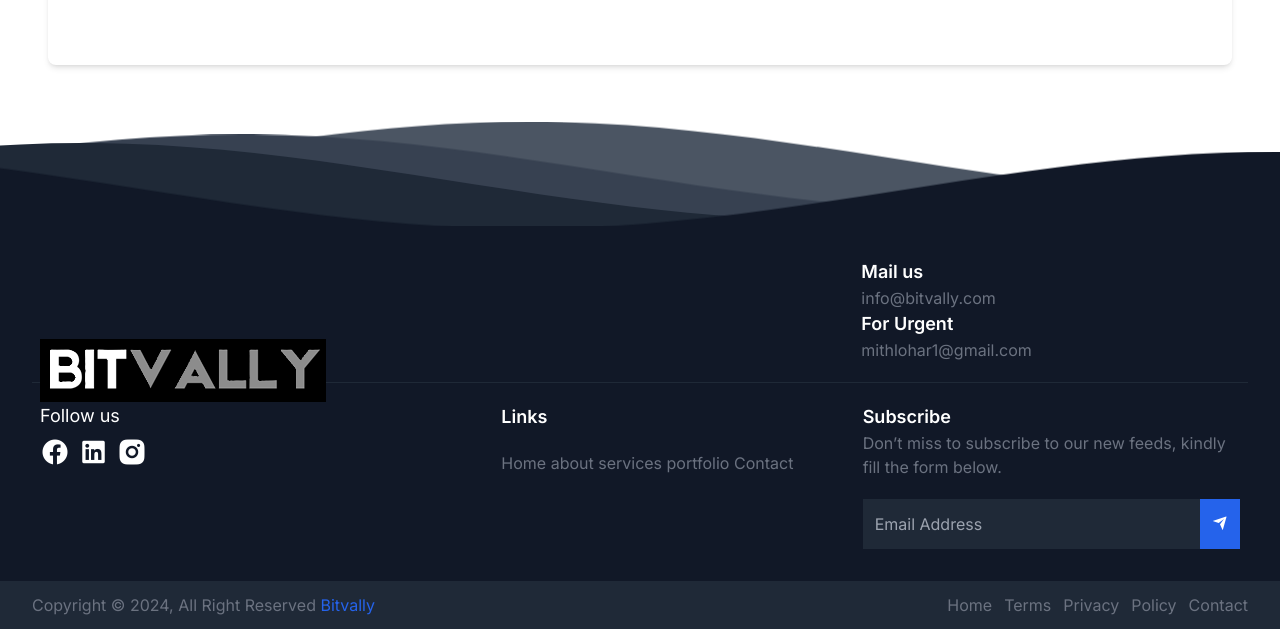
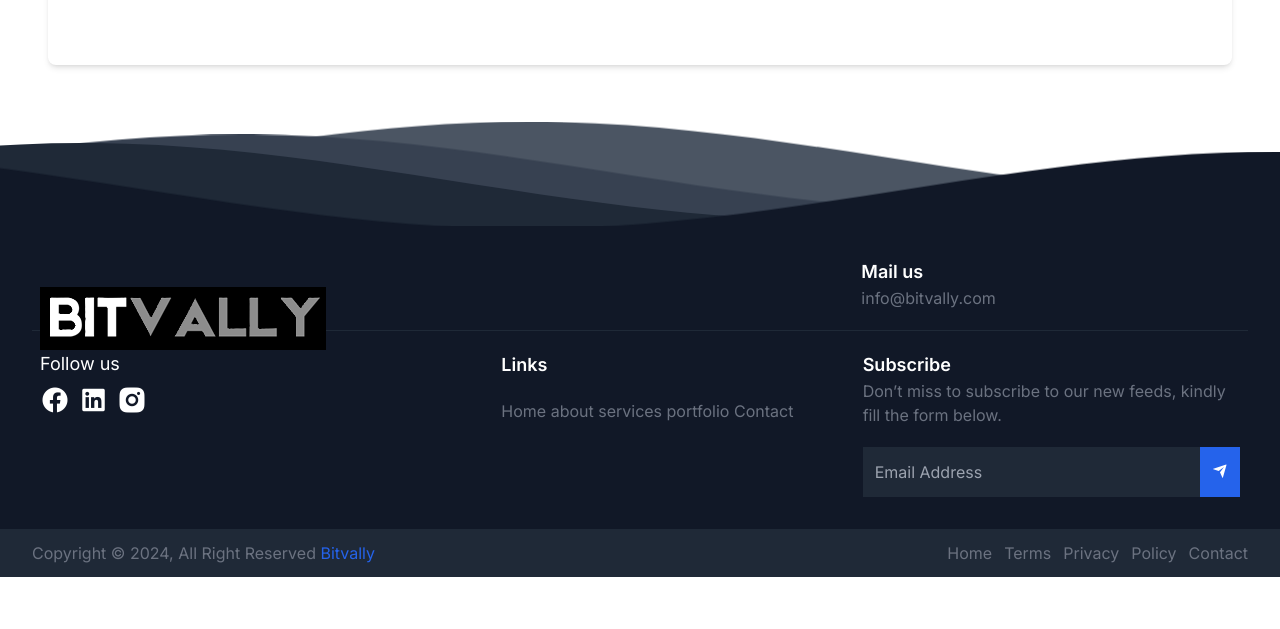
Before and after one commit to mithlohar144/BITvalley-main-final, a plain HTML site: page contact.html in a window 1280 px wide. Shown: the part 959-1588 px from the top of the page. After the commit the page ends 1536 px from the top, so only its background shows below. Drawn offline with nearby package versions, Linux system fonts and the light colour scheme.

Commit message:
Update contact.html

```diff
--- a/contact.html
+++ b/contact.html
@@ -527,8 +527,8 @@ a.active {
                         <div class="cta-text">
                             <h4 class="text-white text-lg font-semibold">Mail us</h4>
                             <span class="text-gray-500">info@bitvally.com</span>
-                             <h4 class="text-white text-lg font-semibold">For Urgent</h4>
-                            <span class="text-gray-500">mithlohar1@gmail.com</span>
+<!--                              <h4 class="text-white text-lg font-semibold">For Urgent</h4>
+                            <span class="text-gray-500">mithlohar1@gmail.com</span> -->
                         </div>
                     </div>
                 </div>
```
